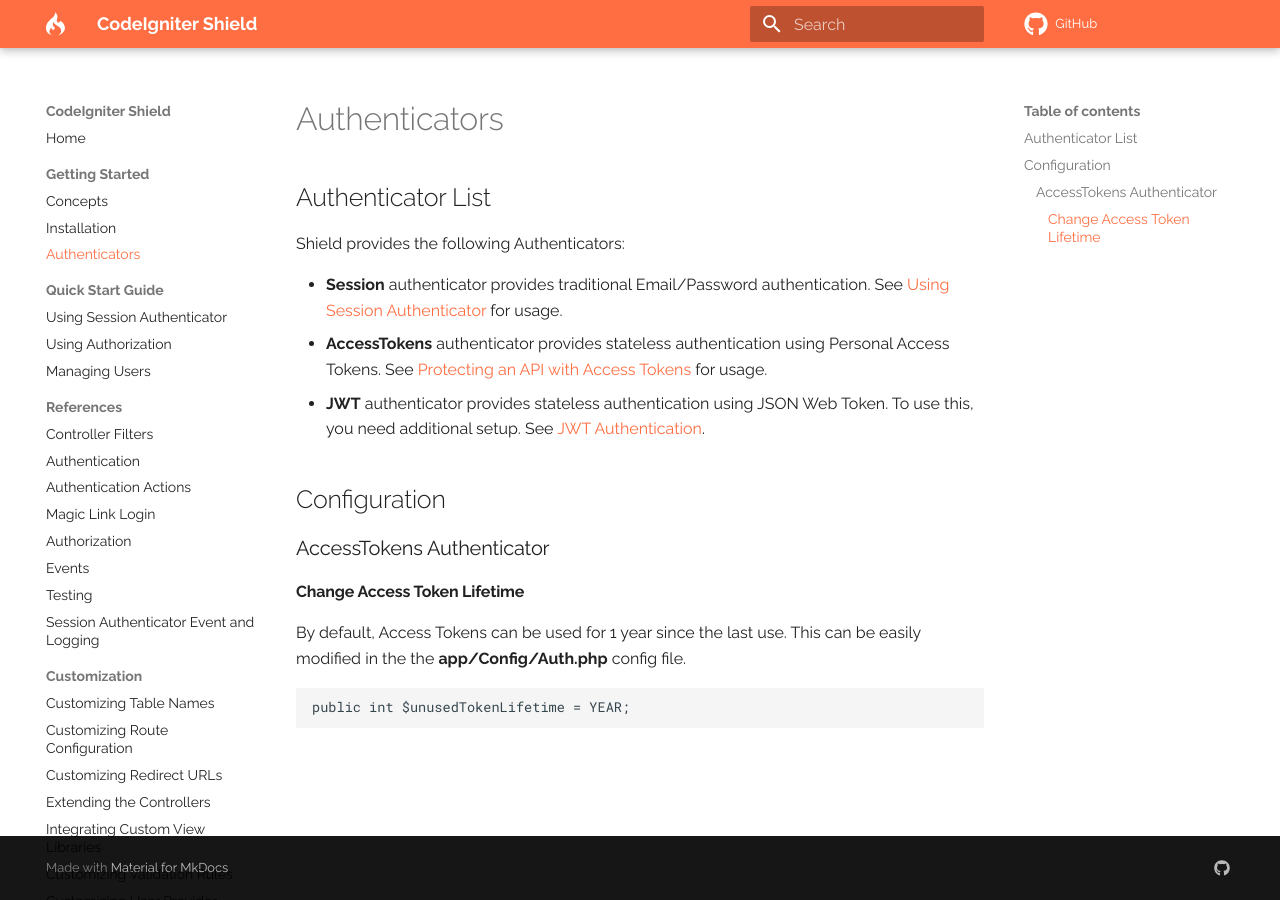
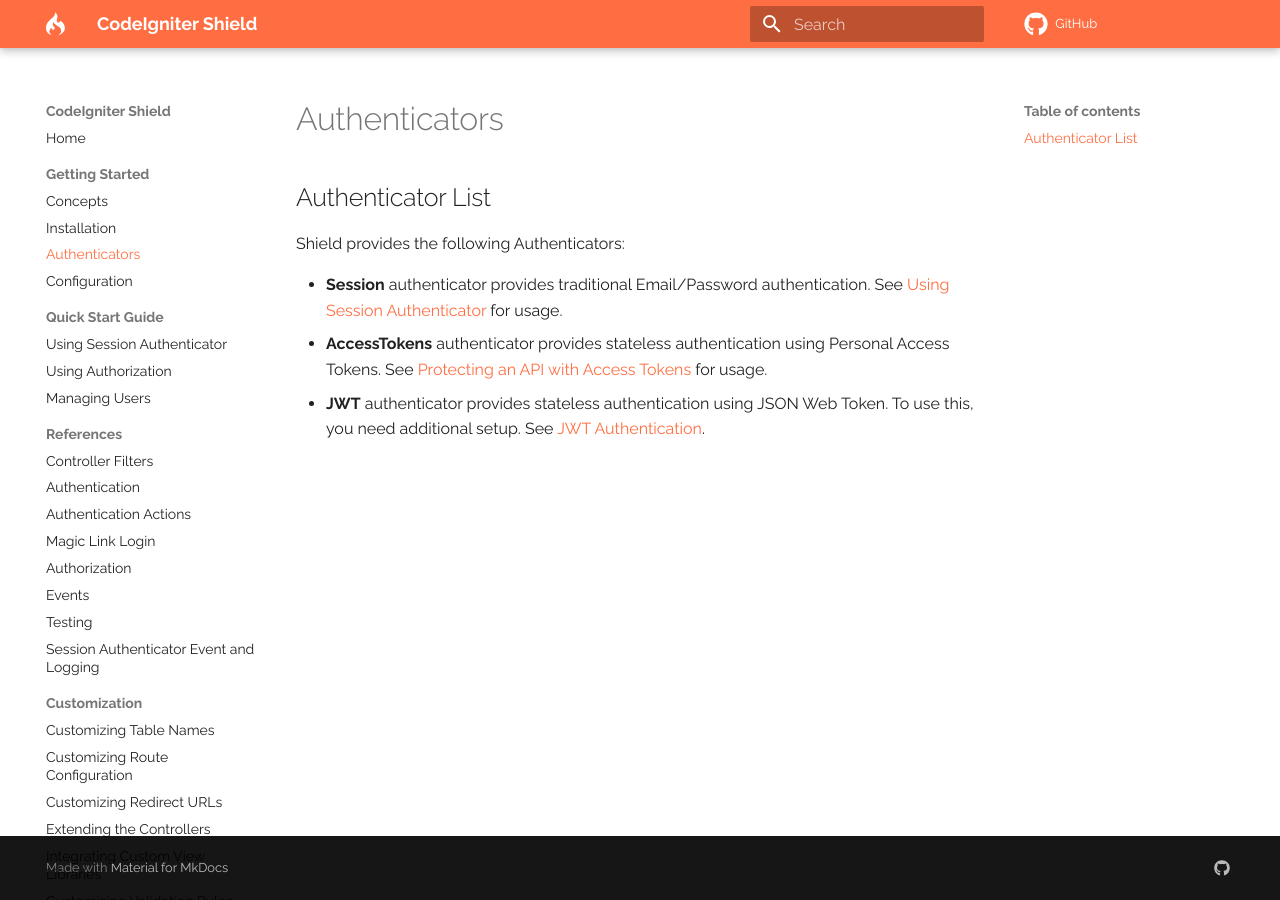
Before and after one commit to codeigniter4/shield, an MkDocs documentation site: the page built from docs/authenticators.md, in a window 1280 px wide. Built offline with MkDocs 1.6.1 and Material for MkDocs 9.7.7, drawn with Linux system fonts in a browser that asks for light colours; comment, search, counter and statistics services are not loaded; a style sheet for code colours, icons or effects is not loaded.

Commit message:
docs: add "Getting Started > Configuration"

````diff
--- a/docs/authenticators.md
+++ b/docs/authenticators.md
@@ -11,15 +11,3 @@ Shield provides the following Authenticators:
   See [Protecting an API with Access Tokens](./guides/api_tokens.md) for usage.
 - **JWT** authenticator provides stateless authentication using JSON Web Token. To use this,
   you need additional setup. See [JWT Authentication](./addons/jwt.md).
-
-## Configuration
-
-### AccessTokens Authenticator
-
-#### Change Access Token Lifetime
-
-By default, Access Tokens can be used for 1 year since the last use. This can be easily modified in the the **app/Config/Auth.php** config file.
-
-```php
-public int $unusedTokenLifetime = YEAR;
-```
--- a/mkdocs.yml
+++ b/mkdocs.yml
@@ -42,6 +42,7 @@ nav:
     - Concepts: concepts.md
     - Installation: install.md
     - authenticators.md
+    - configuration.md
   - Quick Start Guide:
     - quick_start_guide/using_session_auth.md
     - quick_start_guide/using_authorization.md
````
Also changed, not shown: docs/configuration.md (added, +11 -0 lines).
